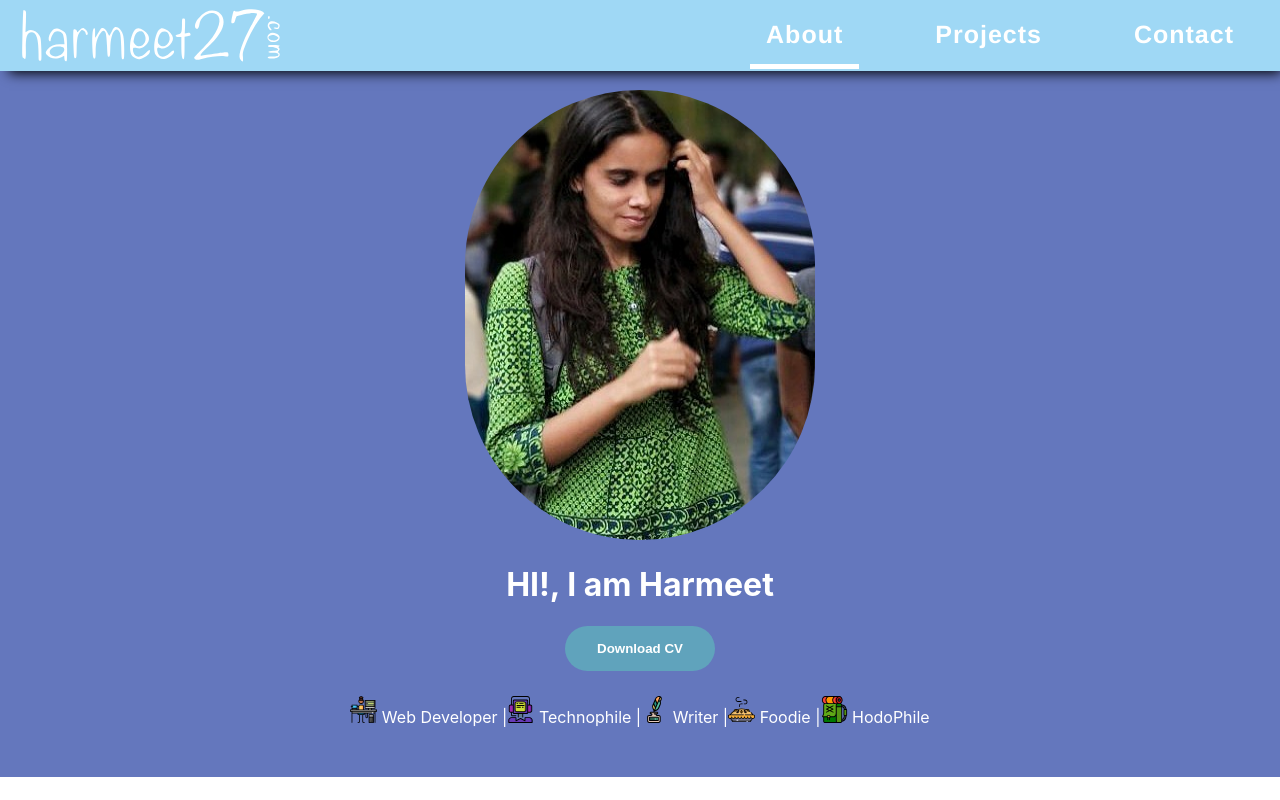
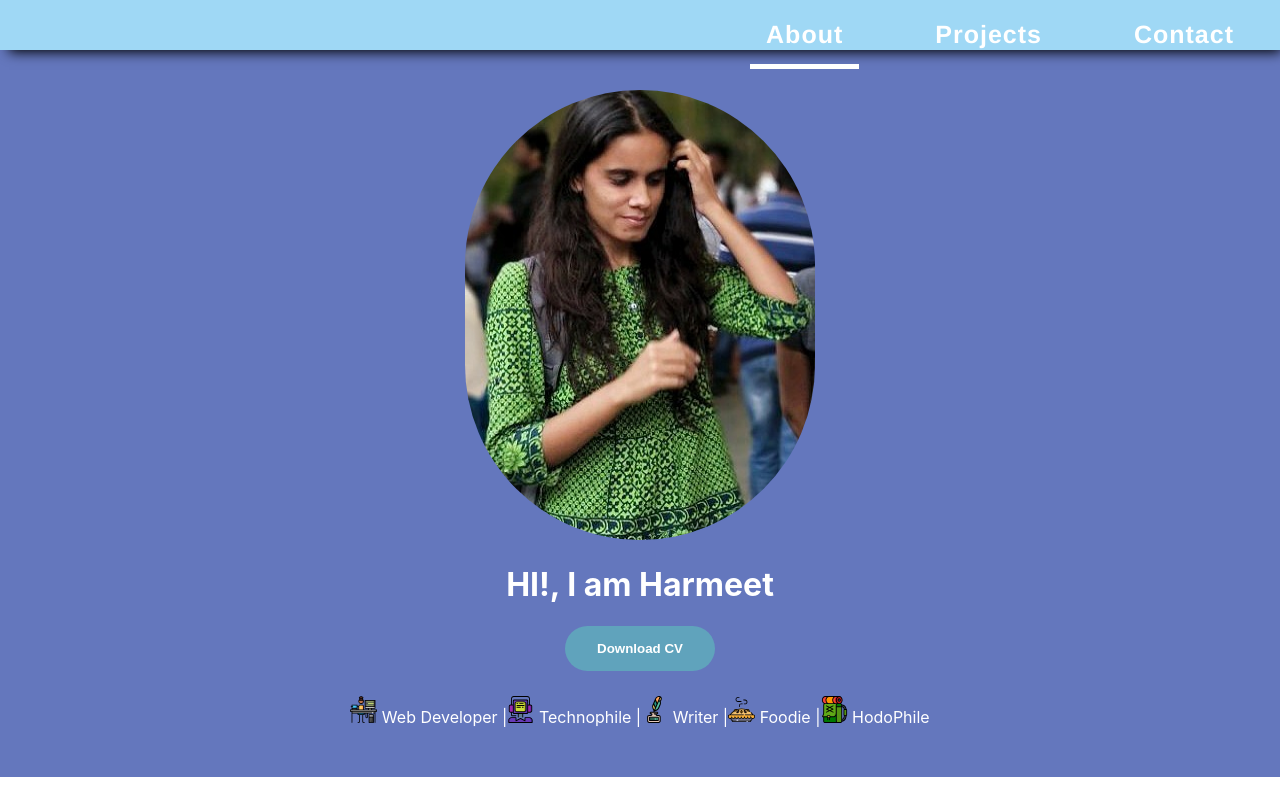
Before and after one commit to harmeet27/portfolio, a React (Create React App) app: page / in a window 1280 px wide. Shown: the top 800 px of the page. Built offline with nearby package versions, Linux system fonts and the light colour scheme.

Commit message:
feat: update nav bar

```diff
--- a/src/components/Navigation/Navigation.js
+++ b/src/components/Navigation/Navigation.js
@@ -1,8 +1,7 @@
-import React from "react";
+import React, { Component } from "react";
 import "./Navigation.css";
-import svg from "../../my-logo.svg";
 
-class Navigation extends React.PureComponent {
+class Navigation extends Component {
   constructor(props) {
     super(props);
     this.state = {
@@ -67,7 +66,6 @@ class Navigation extends React.PureComponent {
     return (
       <React.Fragment>
         <nav className="navBar">
-          <img src={svg} alt="Harmeet27.com" className="logo" />
           <div className="navBarRight">
             {this.props.isDesktop
               ? this.renderDesktopMenu()
```
Also changed, not shown: src/my-logo.svg (deleted).
